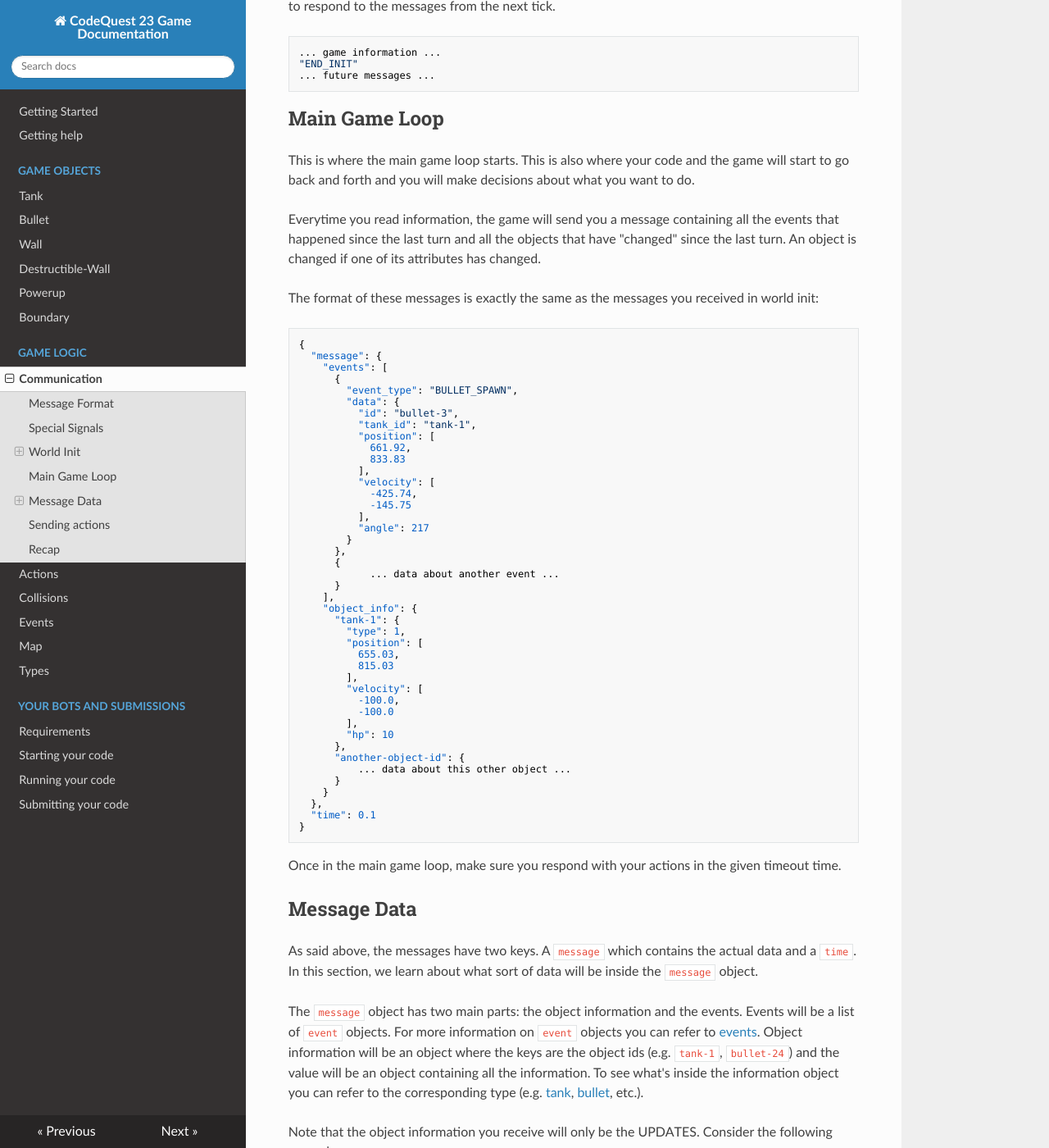
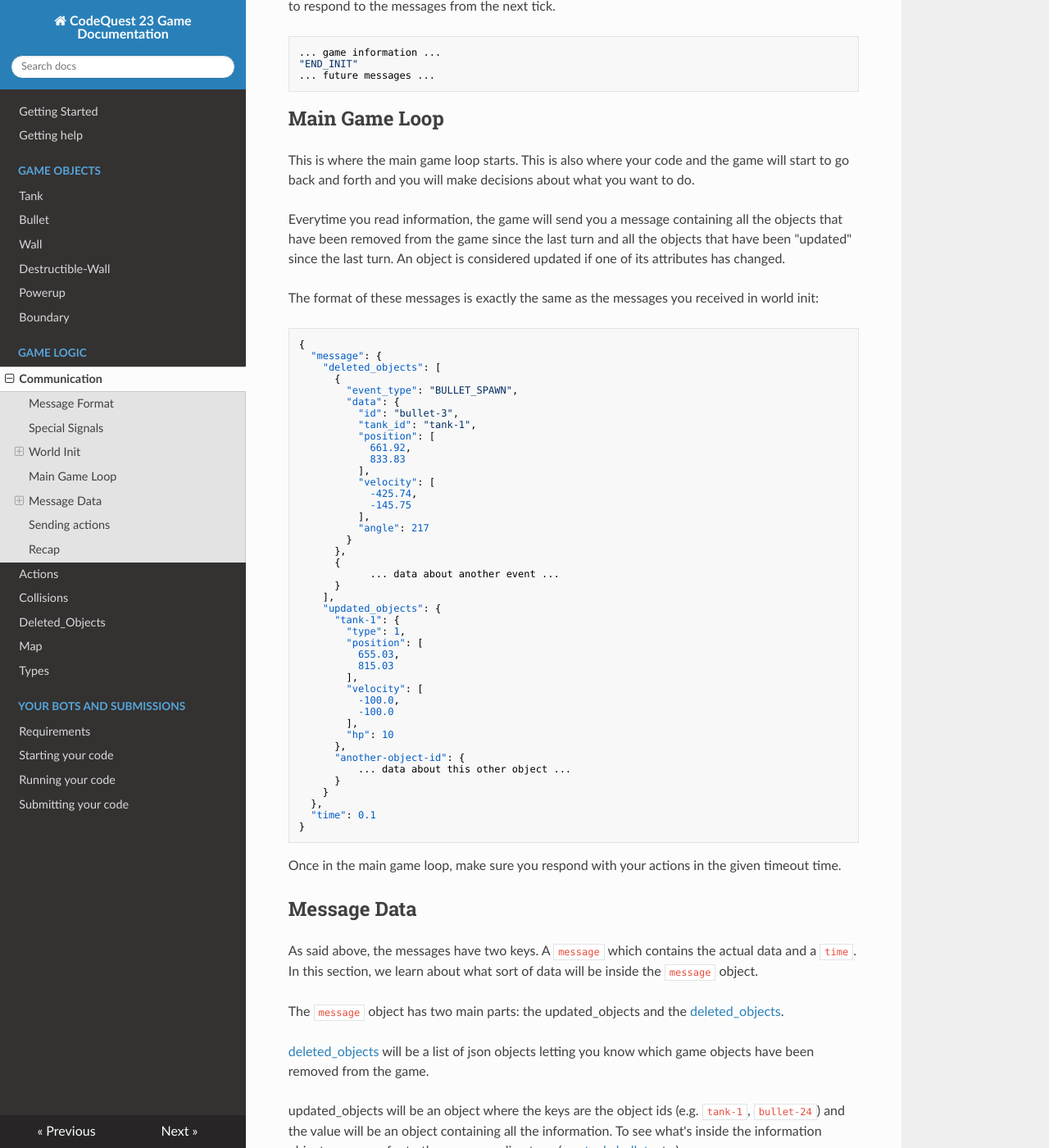
Before and after one commit to MonashAPS/cq23-game-server, an MkDocs documentation site: the page built from docs/game_logic/communication.md, in a window 1280 px wide and 1400 px high, scrolled down 2403 px. Shown: the whole window at 82% size. Built offline with MkDocs 1.6.1, drawn with Linux system fonts in a browser that asks for light colours; nearby versions of some CDN libraries; some of the changed text lies outside the part shown.

Commit message:
replaced events with deleted_objects

````diff
--- a/docs/game_logic/communication.md
+++ b/docs/game_logic/communication.md
@@ -81,10 +81,10 @@ This is the type of message you would receive here:
 ```json
 {
   "message": {
-    "events": [
+    "deleted_objects": [
       ...
     ],
-    "object_info": {
+    "updated_objects": {
       "bullet-23": {
         "position": [
           353.12,
@@ -118,15 +118,16 @@ next tick.
 This is where the main game loop starts. This is also where your code and the game will start to go back and forth and
 you will make decisions about what you want to do.
 
-Everytime you read information, the game will send you a message containing all the events that happened since the last
-turn and all the objects that have "changed" since the last turn. An object is changed if one of its attributes has changed.
+Everytime you read information, the game will send you a message containing all the objects that have been removed from
+the game since the last turn and all the objects that have been "updated" since the last turn. An object is considered
+updated if one of its attributes has changed.
 
 The format of these messages is exactly the same as the messages you received in world init:
 
 ```json
 {
   "message": {
-    "events": [
+    "deleted_objects": [
       {
         "event_type": "BULLET_SPAWN",
         "data": {
@@ -147,7 +148,7 @@ The format of these messages is exactly the same as the messages you received in
             ... data about another event ...
       }
     ],
-    "object_info": {
+    "updated_objects": {
       "tank-1": {
         "type": 1,
         "position": [
@@ -176,25 +177,28 @@ Once in the main game loop, make sure you respond with your actions in the given
 As said above, the messages have two keys. A `message` which contains the actual data and a `time`.
 In this section, we learn about what sort of data will be inside the `message` object.
 
-The `message` object has two main parts: the object information and the events.
-Events will be a list of `event` objects. For more information on `event` objects you can refer to [events](events.md).
-Object information will be an object where the keys are the object ids (e.g. `tank-1`, `bullet-24`) and the value will
+The `message` object has two main parts: the updated_objects and the [deleted_objects](deleted_objects.md).
+
+[deleted_objects](deleted_objects.md) will be a list of json objects letting you know which game objects have been removed
+from the game.
+
+updated_objects will be an object where the keys are the object ids (e.g. `tank-1`, `bullet-24`) and the value will
 be an object containing all the information. To see what's inside the information object you can refer to the
 corresponding type (e.g. [tank](../game_objects/tank.md), [bullet](../game_objects/bullet.md), etc.).
 
 Note that the object information you receive will only be the UPDATES. Consider the following example.
 
-#### Example
+### Example
 
 You're given the following message in the first tick of the game:
 
 ```json
 {
   "message": {
-    "events": [
+    "deleted_objects": [
       ...
     ],
-    "object_info": {
+    "updated_objects": {
       "tank-1": {
         "position": [
           655.03,
@@ -215,10 +219,10 @@ So when you receive the object information in the second tick of the game, there
 ```json
 {
   "message": {
-    "events": [
+    "deleted_objects": [
       ...
     ],
-    "object_info": {
+    "updated_objects": {
       "bullet-23": {
         "position": [
           353.12,
--- a/mkdocs.yml
+++ b/mkdocs.yml
@@ -13,7 +13,7 @@ nav:
       - Communication: game_logic/communication.md
       - Actions: game_logic/actions.md
       - Collisions: game_logic/collisions.md
-      - Events: game_logic/events.md
+      - Deleted_Objects: game_logic/deleted_objects.md
       - Map: game_logic/map.md
       - Types: game_logic/types.md
     - Your Bots and Submissions:
````
Also changed, not shown: docs/game_logic/deleted_objects.md (added, +69 -0 lines), docs/game_logic/events.md (deleted, +0 -125 lines), docs/help.md (+3 -7 lines), 4 other files.
